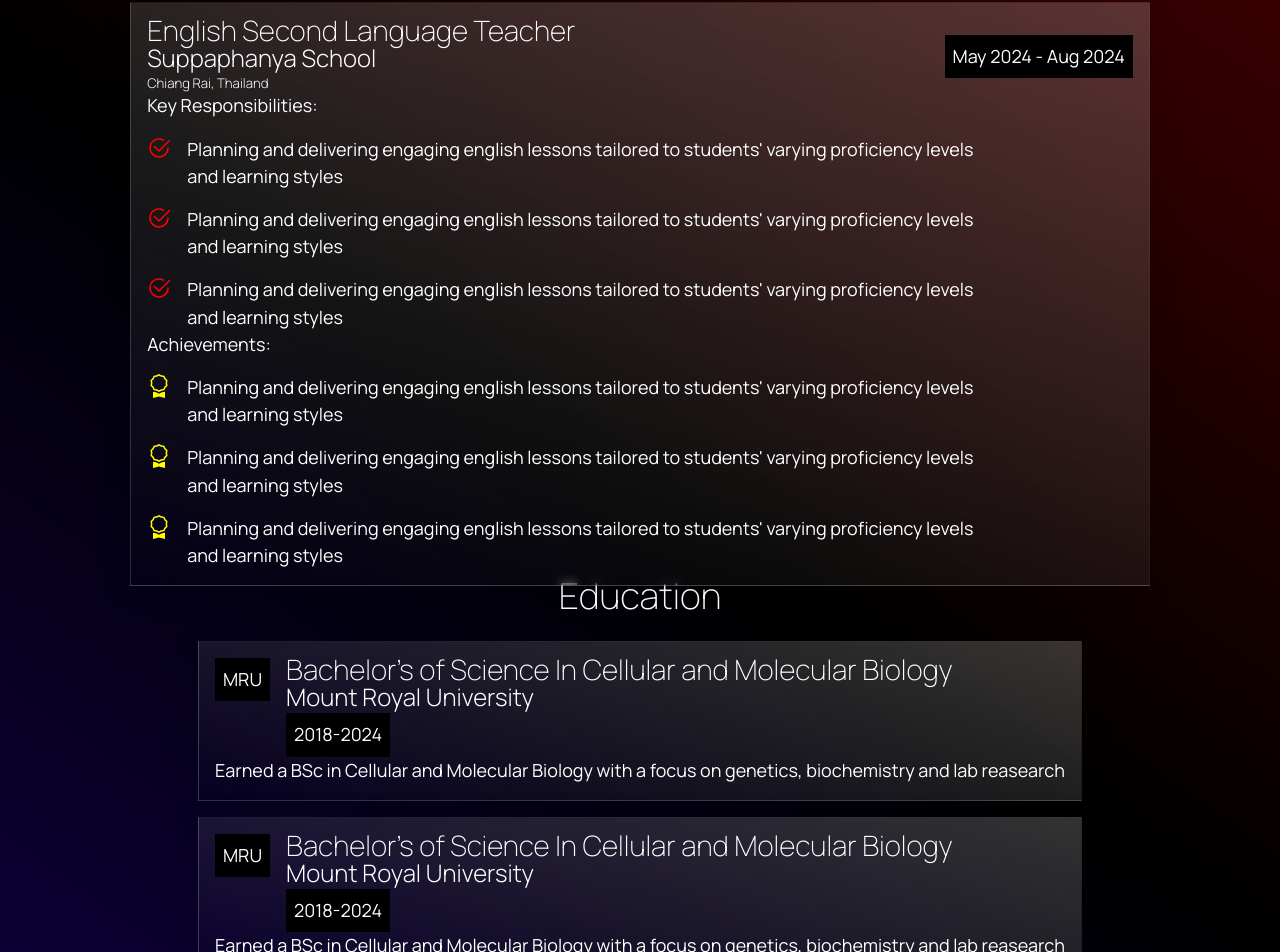
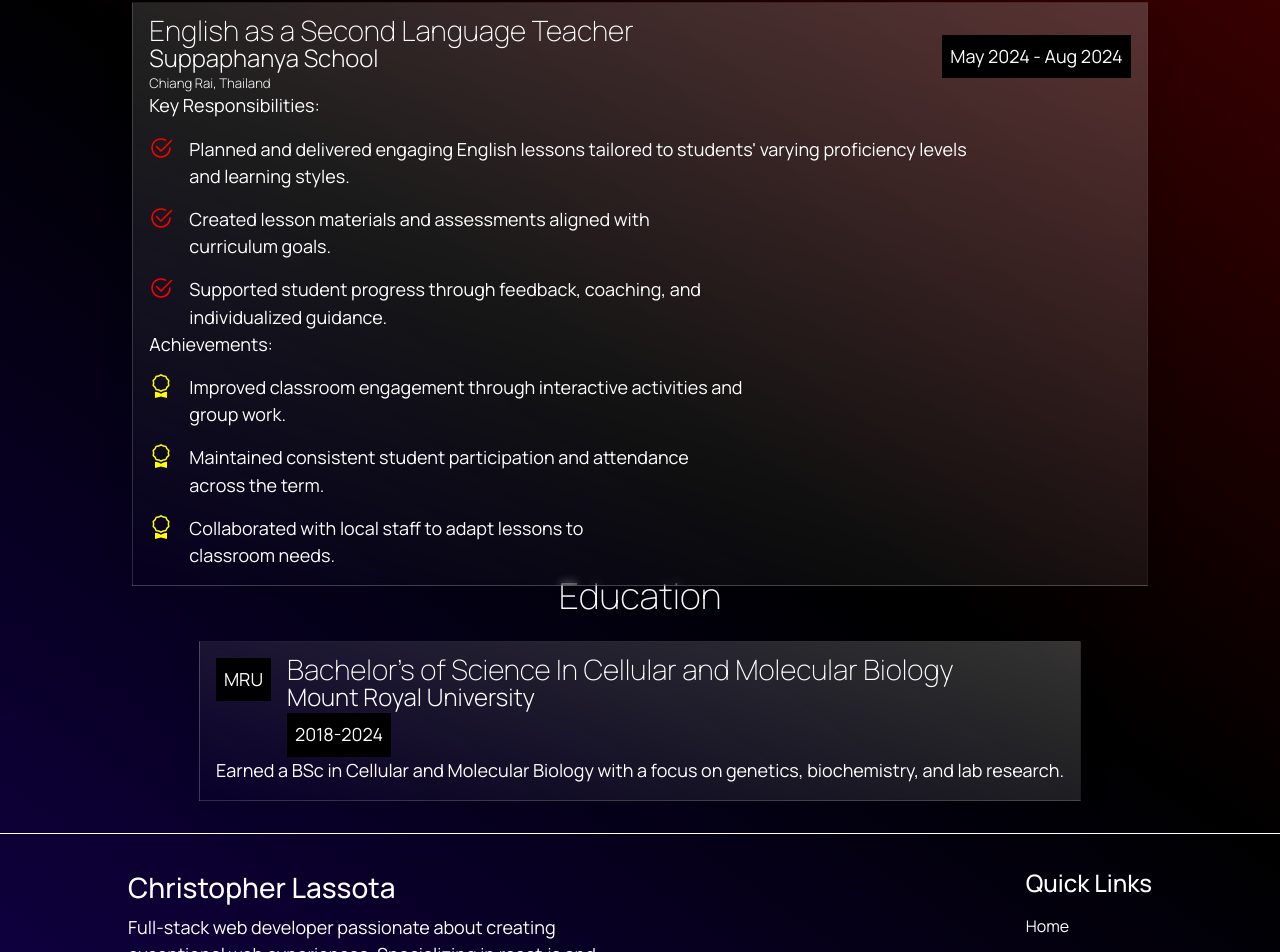
Before and after one commit to christopherlassota/my-website, a React (Vite) app: page /about in a window 1280 px wide. Shown: the part 267-1219 px from the top of the page. Built offline with nearby package versions, Linux system fonts and the light colour scheme.

Commit message:
fix: clean up content and asset paths

```diff
--- a/src/Components/Experience/Experience.tsx
+++ b/src/Components/Experience/Experience.tsx
@@ -8,7 +8,7 @@ const Experience = () => {
             <h2 className="experience__title">Professional Experience</h2>
             <article className="experience__card">
                 <div className="experience__header">
-                <h3 className="experience__title">English Second Language Teacher</h3>
+                <h3 className="experience__title">English as a Second Language Teacher</h3>
                 <p className="experience__date">May 2024 - Aug 2024</p>
                 <h4 className="experience__company">Suppaphanya School</h4>
                 <h5 className="experience__location">Chiang Rai, Thailand</h5>
@@ -19,13 +19,13 @@ const Experience = () => {
                     </p>
                     <IconContext.Provider value={{ color: "red", size: "24px" }}>
                     <li className="experience__item">
-                        <BsCheck2Circle /><p className="experience__text">Planning and delivering engaging english lessons tailored to students' varying proficiency levels and learning styles</p>
+                        <BsCheck2Circle /><p className="experience__text">Planned and delivered engaging English lessons tailored to students' varying proficiency levels and learning styles.</p>
                     </li>
                     <li className="experience__item">
-                        <BsCheck2Circle /><p className="experience__text">Planning and delivering engaging english lessons tailored to students' varying proficiency levels and learning styles</p>
+                        <BsCheck2Circle /><p className="experience__text">Created lesson materials and assessments aligned with curriculum goals.</p>
                     </li>
                     <li className="experience__item">
-                        <BsCheck2Circle /><p className="experience__text">Planning and delivering engaging english lessons tailored to students' varying proficiency levels and learning styles</p>
+                        <BsCheck2Circle /><p className="experience__text">Supported student progress through feedback, coaching, and individualized guidance.</p>
                     </li>
                     </IconContext.Provider>
                 </ul>
@@ -35,13 +35,13 @@ const Experience = () => {
                     </p>
                     <IconContext.Provider value={{ color: "yellow", size: "24px" }}>
                     <li className="experience__item">
-                        <BsAward /><p className="experience__text">Planning and delivering engaging english lessons tailored to students' varying proficiency levels and learning styles</p>
+                        <BsAward /><p className="experience__text">Improved classroom engagement through interactive activities and group work.</p>
                     </li>
                     <li className="experience__item">
-                        <BsAward /><p className="experience__text">Planning and delivering engaging english lessons tailored to students' varying proficiency levels and learning styles</p>
+                        <BsAward /><p className="experience__text">Maintained consistent student participation and attendance across the term.</p>
                     </li>
                     <li className="experience__item">
-                        <BsAward /><p className="experience__text">Planning and delivering engaging english lessons tailored to students' varying proficiency levels and learning styles</p>
+                        <BsAward /><p className="experience__text">Collaborated with local staff to adapt lessons to classroom needs.</p>
                     </li>
                     </IconContext.Provider>
                 </ul>
--- a/src/Components/FeaturedProjects/FeaturedProjects.scss
+++ b/src/Components/FeaturedProjects/FeaturedProjects.scss
@@ -24,7 +24,7 @@
     }
 
     &__image {
-        background-image: url(images/Bandsite.png);
+        background-image: url("/images/Bandsite.png");
         aspect-ratio: 2;
         background-size: cover;
         background-position: center;
--- a/src/Components/Hero/Hero.scss
+++ b/src/Components/Hero/Hero.scss
@@ -13,7 +13,7 @@
 
     &__picture {
         aspect-ratio: 1;
-        background-image: url(images/Selfie.JPG);
+        background-image: url("/images/Selfie.JPG");
         background-position: center;
         background-size: cover;
         border-radius: 50%;
--- a/src/Components/Hero/Hero.tsx
+++ b/src/Components/Hero/Hero.tsx
@@ -14,9 +14,9 @@ const Hero = () => {
       <p className="hero__summary">
         I recently completed an intensive software development bootcamp, where I
         gained hands-on experience in full-stack development using React,
-        Node.js, and SQL. My background includes diverse roles—from teaching
-        abroad to working in quality control labs—which shaped my adaptability,
-        communication, and problem-solving skills. I’m especially drawn to
+        Node.js, and SQL. My background includes diverse roles from teaching
+        abroad to working in quality control labs, which shaped my adaptability,
+        communication, and problem-solving skills. I'm especially drawn to
         collaborative environments where I can keep learning, contribute to
         meaningful projects, and grow as a developer.
       </p>
@@ -37,7 +37,7 @@ const Hero = () => {
             <a href="#" className="hero__link">
               <button className="hero__socials">
                 <BsGithub />
-                Github
+                GitHub
               </button>
             </a>
             <a href="#" className="hero__link">
--- a/src/Pages/About/About.tsx
+++ b/src/Pages/About/About.tsx
@@ -6,9 +6,9 @@ const About = () => {
         <section className="about">
             <h1 className="about__title">About Me</h1>
             <h3 className="about_subtitle">
-                Delievering robust, scale-able, and user-focused solutions that drive buisness success
+                Delivering robust, scalable, and user-focused solutions that drive business success
             </h3>
-            < Experience />
+            <Experience />
             <section className="education">
                     <h2 className="education__title">
                         Education
@@ -28,24 +28,7 @@ const About = () => {
                             <p className="education__date">2018-2024</p>
                         </div>
                     </div>
-                    <p className="education__description">Earned a BSc in Cellular and Molecular Biology with a focus on genetics, biochemistry and lab reasearch</p>
-                </article>
-                <article className="education__card">
-                    <div className="education__card-top">
-                        <p className="education__logo">
-                            MRU
-                        </p>
-                        <div className="education__information">
-                            <h3 className="education__degree">
-                                Bachelor's of Science In Cellular and Molecular Biology
-                            </h3>
-                            <h4 className="education__institute">
-                                Mount Royal University
-                            </h4>
-                            <p className="education__date">2018-2024</p>
-                        </div>
-                    </div>
-                    <p className="education__description">Earned a BSc in Cellular and Molecular Biology with a focus on genetics, biochemistry and lab reasearch</p>
+                    <p className="education__description">Earned a BSc in Cellular and Molecular Biology with a focus on genetics, biochemistry, and lab research.</p>
                 </article>
             </section>
         </section>
```
